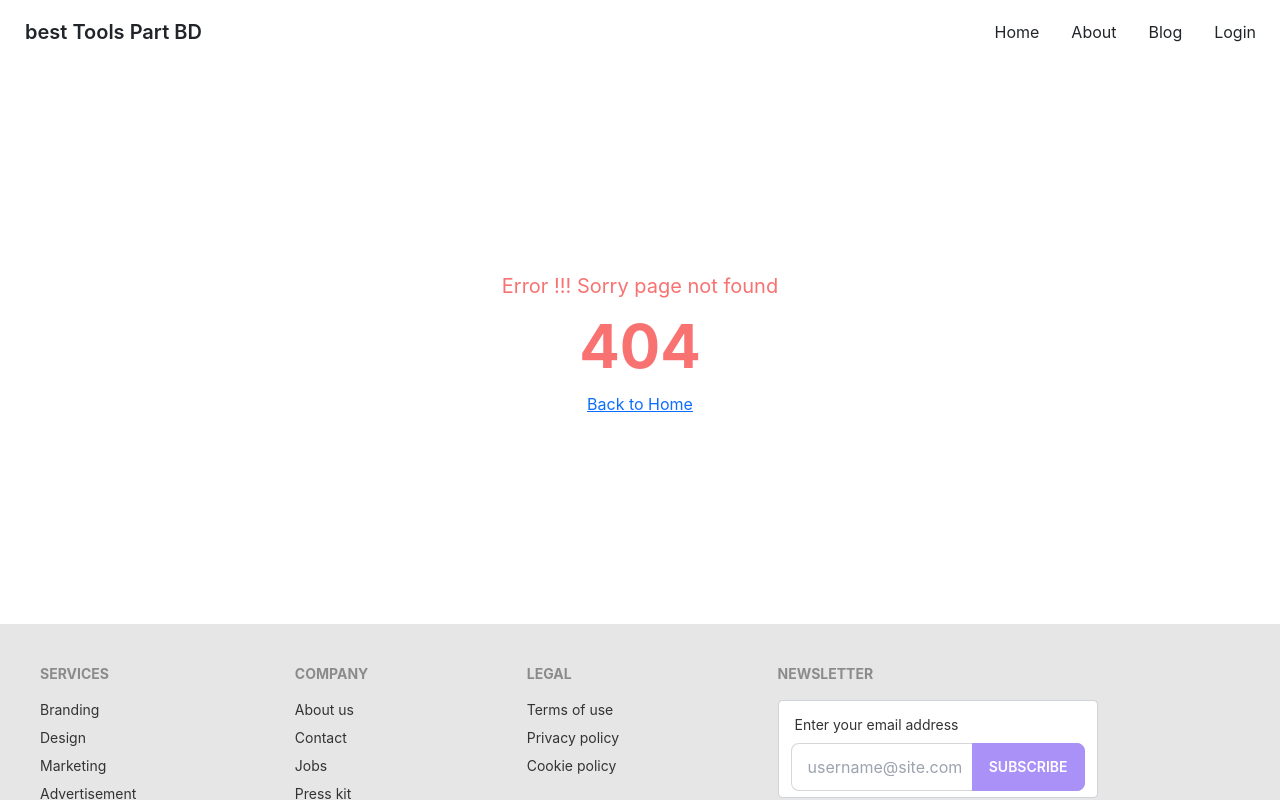
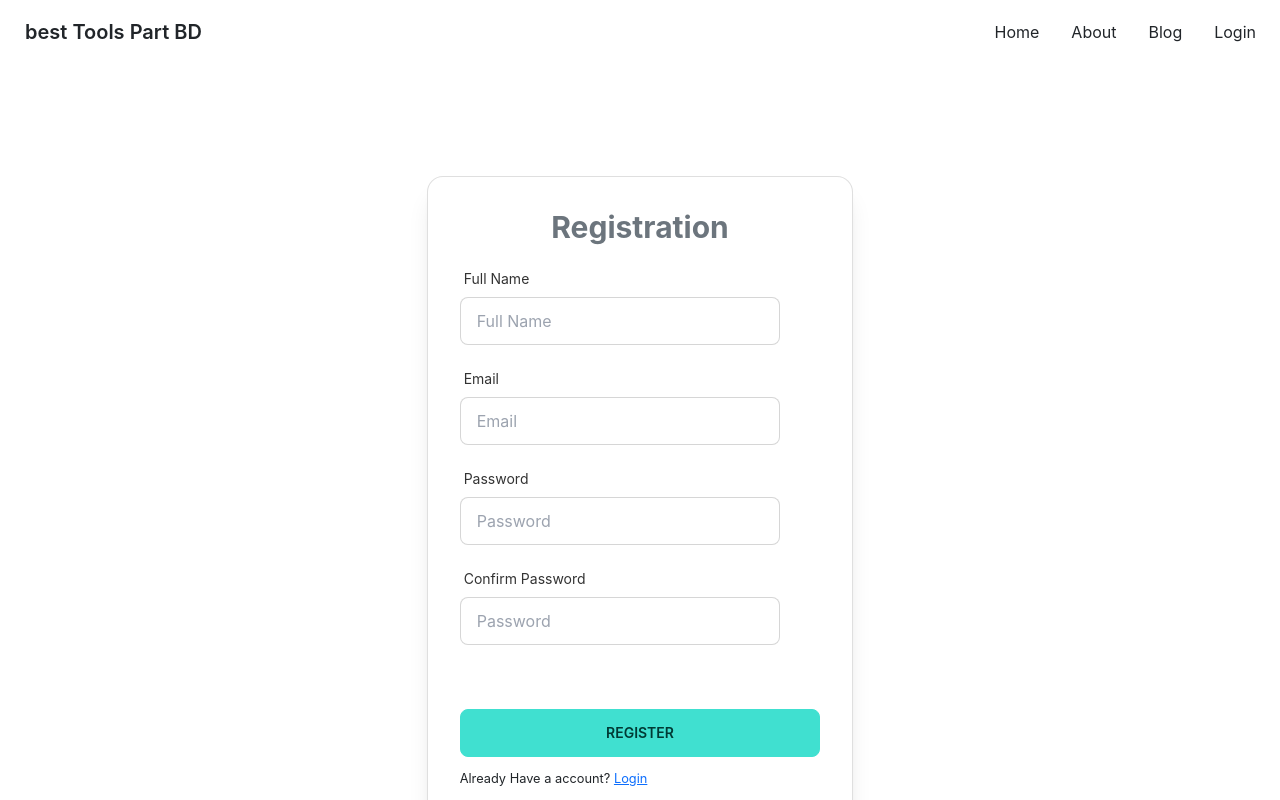
Before and after one commit to rashidul191/best-tools-parts-client, a React (Create React App) app: page /register in a window 1280 px wide. Shown: the top 800 px of the page. Built offline with nearby package versions, Linux system fonts and the light colour scheme; no server answers; the HTML template or start-up script is replaced by a standard one.

Commit message:
registration page and user create account email with password  done.

```diff
--- a/src/App.js
+++ b/src/App.js
@@ -2,6 +2,7 @@ import { Routes, Route } from "react-router-dom";
 import Home from "./Pages/Home/Home";
 import PurchasePage from "./Pages/Home/Tools/PurchasePage/PurchasePage";
 import Login from "./Pages/Login/Login";
+import Register from "./Pages/Login/Register/Register";
 import Footer from "./Pages/Shared/Footer/Footer";
 import Navbar from "./Pages/Shared/Navbar/Navbar";
 import NotFound from "./Pages/Shared/NotFound/NotFound";
@@ -14,6 +15,7 @@ function App() {
         <Route path="/" element={<Home></Home>}></Route>
         <Route path="/home" element={<Home></Home>}></Route>
         <Route path="/login" element={<Login></Login>}></Route>
+        <Route path="/register" element={<Register></Register>}></Route>
         <Route path="/purchase/:id" element={<PurchasePage></PurchasePage>}></Route>
 
         <Route path="*" element={<NotFound></NotFound>}></Route>
--- a/src/Pages/Login/Login.js
+++ b/src/Pages/Login/Login.js
@@ -14,9 +14,12 @@ const Login = () => {
   return (
     <div class="card w-96 bg-base-100 shadow-xl my-12 md:my-28 mx-auto">
       <div class="card-body">
-        <h2 class="text-3xl font-bold">Login</h2>
+        <h2 class="text-3xl font-bold mb-2 text-secondary text-center">
+          Please Login
+        </h2>
 
         <form onSubmit={handleSubmit(onSubmit)}>
+          <div>
             <input
               {...register("email", {
                 required: { value: true, message: "Email is Required" },
@@ -39,7 +42,9 @@ const Login = () => {
                 </span>
               )}
             </label>
+          </div>
 
+          <div>
             <input
               {...register("password", {
                 required: { value: true, message: "Password is Required" },
@@ -50,7 +55,7 @@ const Login = () => {
               })}
               type="password"
               placeholder="Password"
-            class="input input-bordered w-full max-w-xs mt-4"
+              class="input input-bordered w-full max-w-xs"
             />
             <label className="label">
               {errors.password?.type === "required" && (
@@ -64,12 +69,15 @@ const Login = () => {
                 </span>
               )}
             </label>
+          </div>
 
+          <div>
             <input
               className="btn btn-secondary w-full mt-5"
               type="submit"
               value="Login"
             />
+          </div>
         </form>
         <p>
           <small>
--- a/src/Pages/Login/Register/Register.js
+++ b/src/Pages/Login/Register/Register.js
@@ -1,11 +1,198 @@
-import React from 'react';
+import React from "react";
+import { Link, useNavigate } from "react-router-dom";
+import { useForm } from "react-hook-form";
+import SocialLogin from "../SocialLogin/SocialLogin";
+import { useCreateUserWithEmailAndPassword } from "react-firebase-hooks/auth";
+import auth from "../../../firebase.init";
 
 const Register = () => {
-    return (
-        <div>
-            <h2>Register</h2>
-        </div>
-    );
+  const navigate = useNavigate();
+  const {
+    register,
+    formState: { errors },
+    handleSubmit,
+  } = useForm();
+  const [createUserWithEmailAndPassword, user, loading, error] =
+    useCreateUserWithEmailAndPassword(auth);
+
+  const onSubmit = (data) => {
+    if (data?.password === data?.confirmPassword) {
+      const email = data?.email;
+      const password = data?.password;
+      createUserWithEmailAndPassword(email, password);
+    }
+  };
+  if (loading) {
+    return <p className="text-center">Loading..........</p>;
+  }
+
+  if (user) {
+    navigate("/");
+  }
+  let errorElement;
+  if (error) {
+    errorElement = <p className="text-error">{error?.message}</p>;
+  }
+  return (
+    <div class="card w-1/3 bg-base-100 shadow-xl my-12 md:my-28 mx-auto">
+      <div class="card-body">
+        {errorElement}
+        <h2 class="text-3xl font-bold mb-2 text-secondary text-center">
+          Registration
+        </h2>
+        <form onSubmit={handleSubmit(onSubmit)}>
+          <div>
+            <label className="label">
+              <span className="label-text">Full Name</span>
+            </label>
+            <input
+              {...register("name", {
+                required: { value: true, message: "Full Name is Required" },
+              })}
+              type="text"
+              placeholder="Full Name"
+              class="input input-bordered w-full max-w-xs"
+            />
+            <label className="label">
+              {errors.name?.type === "required" && (
+                <span className="label-text-alt text-red-500">
+                  {errors.name.message}
+                </span>
+              )}
+            </label>
+          </div>
+
+          <div>
+            <label className="label">
+              <span className="label-text">Email</span>
+            </label>
+            <input
+              {...register("email", {
+                required: { value: true, message: "Email is Required" },
+                pattern: {
+                  value: /[a-z0-9]+@[a-z]+\.[a-z]{2,3}/,
+                  message: "Provide a valid Email",
+                },
+              })}
+              type="email"
+              placeholder="Email"
+              class="input input-bordered w-full max-w-xs"
+            />
+            <label className="label">
+              {errors.email?.type === "required" && (
+                <span className="label-text-alt text-red-500">
+                  {errors.email.message}
+                </span>
+              )}
+              {errors.email?.type === "pattern" && (
+                <span className="label-text-alt text-red-500">
+                  {errors.email.message}
+                </span>
+              )}
+            </label>
+          </div>
+
+          <div>
+            <label className="label">
+              <span className="label-text">Password</span>
+            </label>
+            <input
+              {...register("password", {
+                required: { value: true, message: "Password is Required" },
+                minLength: {
+                  value: 6,
+                  message: "Must be 6 characters or longer",
+                },
+                pattern: {
+                  value: /^(?=.*?[a-z])(?=.*?[^\w\s])/,
+                  message: "Must at least 1 special character",
+                },
+              })}
+              type="password"
+              placeholder="Password"
+              class="input input-bordered w-full max-w-xs"
+            />
+            <label className="label">
+              {errors.password?.type === "required" && (
+                <span className="label-text-alt text-red-500">
+                  {errors.password.message}
+                </span>
+              )}
+              {errors.password?.type === "minLength" && (
+                <span className="label-text-alt text-red-500">
+                  {errors.password.message}
+                </span>
+              )}
+              {errors.password?.type === "pattern" && (
+                <span className="label-text-alt text-red-500">
+                  {errors.password.message}
+                </span>
+              )}
+            </label>
+          </div>
+
+          <div>
+            <label className="label">
+              <span className="label-text">Confirm Password</span>
+            </label>
+            <input
+              {...register("confirmPassword", {
+                required: {
+                  value: true,
+                  message: "Confirm Password is Required",
+                },
+                minLength: {
+                  value: 6,
+                  message: "Must be 6 characters or longer",
+                },
+                pattern: {
+                  value: /^(?=.*?[a-z])(?=.*?[^\w\s])/,
+                  message: "Must at least 1 special character",
+                },
+              })}
+              type="password"
+              placeholder="Password"
+              class="input input-bordered w-full max-w-xs"
+            />
+            <label className="label">
+              {errors.confirmPassword?.type === "required" && (
+                <span className="label-text-alt text-red-500">
+                  {errors.confirmPassword.message}
+                </span>
+              )}
+              {errors.confirmPassword?.type === "minLength" && (
+                <span className="label-text-alt text-red-500">
+                  {errors.confirmPassword.message}
+                </span>
+              )}
+              {errors.password?.type === "pattern" && (
+                <span className="label-text-alt text-red-500">
+                  {errors.password.message}
+                </span>
+              )}
+            </label>
+          </div>
+
+          <div>
+            <input
+              className="btn btn-secondary w-full mt-5"
+              type="submit"
+              value="Register"
+            />
+          </div>
+        </form>
+        <p>
+          <small>
+            Already Have a account?{" "}
+            <Link to="/login" className="text-primary underline">
+              Login
+            </Link>{" "}
+          </small>
+        </p>
+        <SocialLogin></SocialLogin>
+      </div>
+    </div>
+  );
 };
 
 export default Register;
```
Lines whose indentation alone changed are shown as unchanged.
